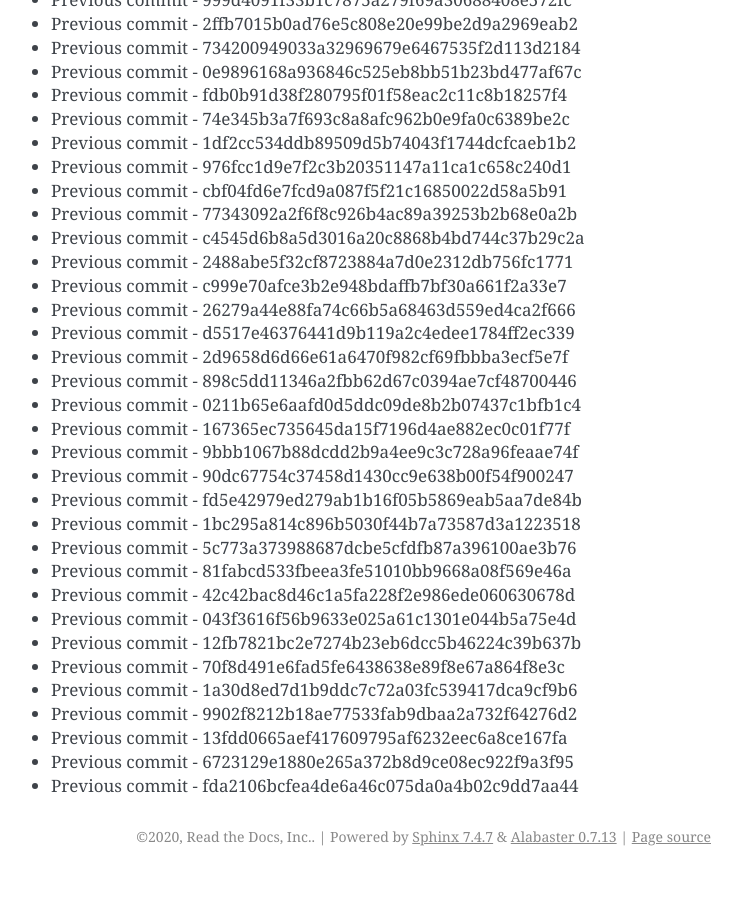
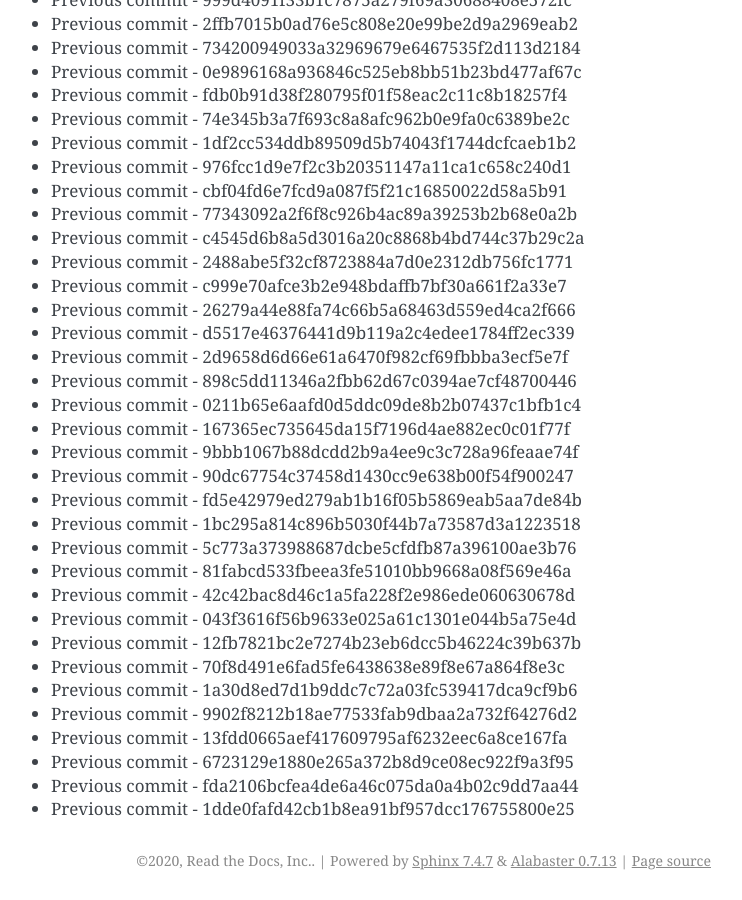
Before and after one commit to readthedocs/rtd-git-stresstest, a Sphinx documentation site: the page built from docs/updates.rst, in a window 1280 px wide and 900 px high, scrolled down 28331 px. Shown: the whole window, without its empty margins (399-1141 px from the left). Built offline with Sphinx 7.4.7, drawn with Linux system fonts in a browser that asks for light colours; before the commit the page ends 29207 px from its top, so only the background shows below that.

Commit message:
Generating commit from previous: 1dde0fafd42cb1b8ea91bf957dcc176755800e25

```diff
--- a/docs/updates.rst
+++ b/docs/updates.rst
@@ -1222,3 +1222,4 @@ It can be tested for any performance characteristics.
 * Previous commit - 13fdd0665aef417609795af6232eec6a8ce167fa
 * Previous commit - 6723129e1880e265a372b8d9ce08ec922f9a3f95
 * Previous commit - fda2106bcfea4de6a46c075da0a4b02c9dd7aa44
+* Previous commit - 1dde0fafd42cb1b8ea91bf957dcc176755800e25
```
